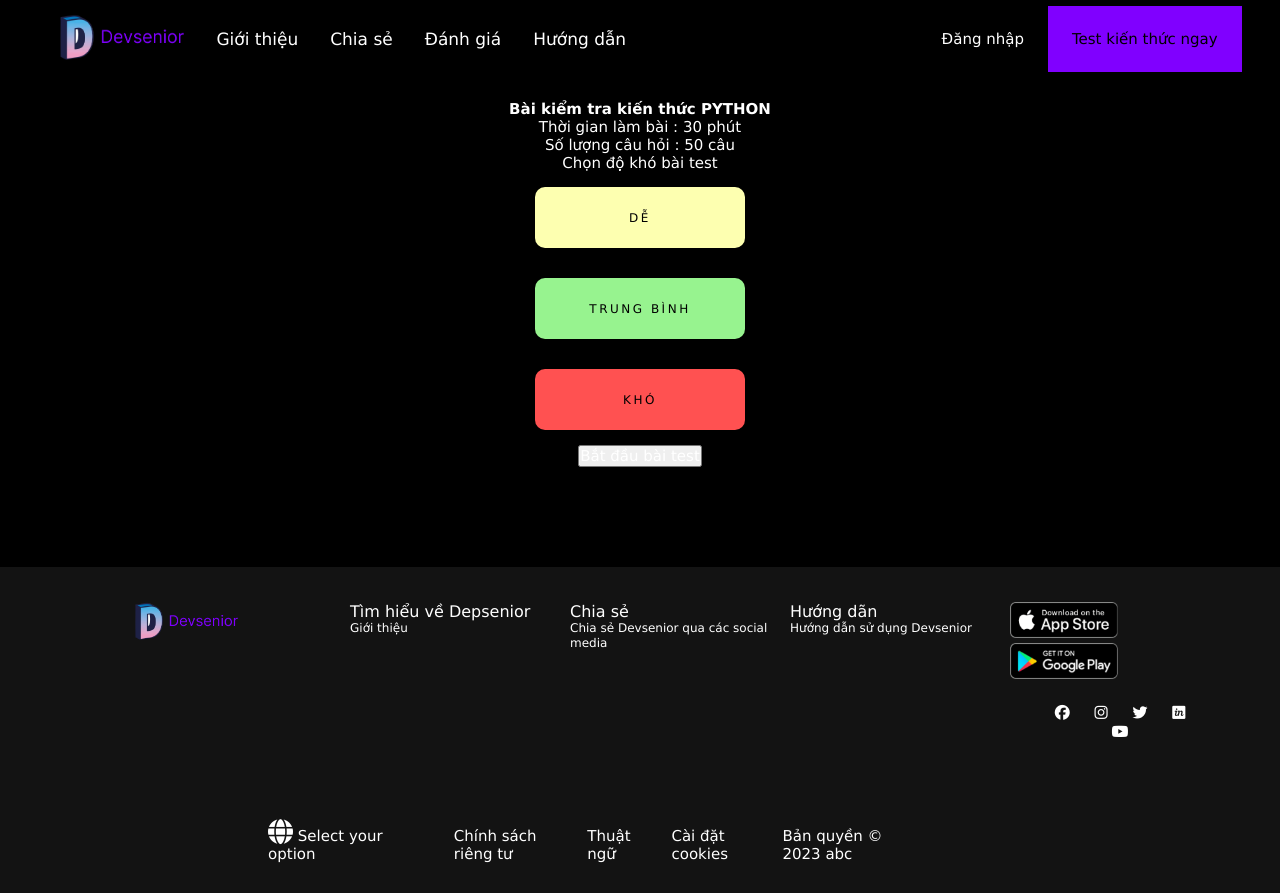
After one commit to Ngoctu1/WebInterview, a PHP site: page /startest.html in a window 1280 px wide. The commit adds this page. Run offline with PHP 8.4, Linux system fonts and the light colour scheme; some libraries are stand-ins or nearby versions.

Commit message:
starttest

```diff
--- /dev/null
+++ b/css/starttest.css
@@ -0,0 +1,60 @@
+* {
+    margin: 0;
+    padding: 0;
+    box-sizing: border-box;
+    font-family: 'Inter';
+    font-style: normal;
+    font-size: 15px;
+    color: #ffffff;
+  }
+#container{
+
+}
+.content{
+    text-align: center;
+    padding: 100px;
+}
+.pick_level button{
+    height: 61px;
+    width: 20%;
+
+
+}
+.pick_level .level{
+    padding: 15px;
+}
+
+
+
+
+
+.pick_level .level  button {
+    padding: 1.3em 3em;
+    font-size: 12px;
+    text-transform: uppercase;
+    letter-spacing: 2.5px;
+    font-weight: 500;
+    color: #000;
+    background-color:#FDFFB0;
+    border: none;
+    border-radius: 10px;
+    box-shadow: 0px 8px 15px rgba(0, 0, 0, 0.1);
+    transition: all 0.3s ease 0s;
+    cursor: pointer;
+    outline: none;
+  }
+  .green{
+    background-color: #97F38F !important;
+    box-shadow: greenyellow;
+  }
+  .red{
+    background-color: #FF5151 !important;
+  }
+button:hover {
+   transition: 0.5s;
+    transform: translateY(-7px);
+  }
+
+  button:active {
+    transform: translateY(-1px);
+  }
--- a/css/style.css
+++ b/css/style.css
@@ -142,12 +142,16 @@ a {
 
 footer {
   padding: 0 50px;
+background-color: #131313;
+  justify-items: center;
 
-  justify-items: center;
-  justify-content: center;
+  padding-right: 50px;
+  padding-left: 130px;
 }
 footer .infor {
   display: flex;
+  padding-bottom: 35px;
+    padding-top: 15px;
 }
 .footer-column {
   flex: 2;
@@ -174,11 +178,15 @@ footer .infor {
   padding: 10px;
 }
 /* footer */
-.copyright-colum .select-menu {
-
+.footer_late{
+  display: flex;
+  align-items: baseline;
+}
+.select-menu.active{
+  position: relative;
 }
 .select-menu .select-btn {
-
+  margin-top: 5px;
   margin-left: 5px;
 }
 .select-btn i {
@@ -198,6 +206,8 @@ footer .infor {
 }
 .select-menu.active .options {
   display: block;
+  position: absolute;
+  bottom: 30px;
 }
 .options .option {
   display: flex;
@@ -220,9 +230,9 @@ footer .infor {
   color: #333;
 }
 footer .infor2 {
-  display: flex;
-  width: 100%;
 
+  width: fit-content;
+  flex: 1;
 }
 .infor2 .copyr {
   display: flex;
@@ -239,7 +249,11 @@ flex-wrap: nowrap;
   display: flex;
   justify-content: center;
   padding: 15px;
+  flex: 3;
 }
 .infor3 p{
   padding: 15px;
 }
+.infor4{
+  flex: 1;
+}
--- /dev/null
+++ b/startest.html
@@ -0,0 +1,136 @@
+<!DOCTYPE html>
+<html lang="en">
+
+<head>
+    <meta charset="UTF-8">
+    <meta http-equiv="X-UA-Compatible" content="IE=edge">
+    <meta name="viewport" content="width=device-width, initial-scale=1.0">
+    <link rel="stylesheet" href="css/starttest.css">
+    <link rel="stylesheet" href="css/style.css">
+
+    <link rel="stylesheet" href="https://cdnjs.cloudflare.com/ajax/libs/font-awesome/6.2.0/css/all.css" />
+    <script src="https://kit.fontawesome.com/041cb6b55e.js" crossorigin="anonymous"></script>
+    <script src="js/script.js" defer></script>
+
+    <title>Document</title>
+</head>
+
+<body>
+    <header>
+        <div class="topnav" id="myTopnav">
+            <a href="#"><img width="130px" height="auto" src="image/logo.png" /></a>
+            <a href="#" class="hidden">Đăng nhập</a>
+            <a href="#" class="hidden">Test kiến thức ngay</a>
+
+            <a href="#">Giới thiệu</a>
+            <a href="#">Chia sẻ</a>
+            <a href="#">Đánh giá</a>
+            <a href="#">Hướng dẫn</a>
+            <a href="javascript:void(0);" class="icon" onclick="myFunction()">
+                <i class="fa fa-bars"></i>
+            </a>
+        </div>
+        <div class="topnav-right">
+            <a href="#">Đăng nhập</a>
+
+            <a href="#" class="blue">Test kiến thức ngay</a>
+        </div>
+    </header>
+    <section id="container">
+        <div class="content">
+            <div class="title">
+                <h1>Bài kiểm tra kiến thức PYTHON</h1>
+                <p>Thời gian làm bài : 30 phút</p>
+                <p>Số lượng câu hỏi : 50 câu</p>
+            </div>
+            <div class="pick_level">
+                <p>Chọn độ khó bài test</p>
+                <div class="level">
+                    <button class="">Dễ</button>
+                </div>
+                <div class="level">
+                    <button class="green">Trung bình</button>
+                </div>
+
+                <div class="level">
+                    <button class="red">Khó</button>
+                </div>
+            </div>
+            <div class="start">
+                <button>Bắt đầu bài test</button>
+            </div>
+        </div>
+
+    </section>
+    <footer>
+        <div class="infor">
+            <div class="footer-column"><img src="image/logo.png" /></div>
+            <div class="footer-column">
+                Tìm hiểu về Depsenior
+                <p>Giới thiệu</p>
+            </div>
+            <div class="footer-column">
+                Chia sẻ
+                <p>Chia sẻ Devsenior qua các social media</p>
+            </div>
+            <div class="footer-column">
+                Hướng dãn
+                <p>Hướng dẫn sử dụng Devsenior</p>
+            </div>
+            <div class="footer-column flex3">
+                <div class="dowload">
+                    <a
+                        href="https://l.facebook.com/l.php?u=https%3A%2F%2Fgithub.com%2Fsonnh7289%2Fpython3-download%2Fraw%2Fmain%2FInterviewQuestion.apk%3Ffbclid%3DIwAR3YFXmHsh7_LIAqQ0HNXrwSxqvZa01YlhmLolnBPu1A5FOQZ7DfvuOEK74&h=AT0BDDy7VMwtesqH_tIfIuy2KsNivO4cNV4dNUunJSmbiFZseuwMReG5Vk5uEhl7RMNSIZkni-soSAGdUY7GFZKlaFsq2SmZ6IP-TQo_ko--ZqpztB-nit3Ksp-tjneijUtAeA"><img
+                            src="image/appstore.png" alt="" /></a>
+                    <a
+                        href="https://l.facebook.com/l.php?u=https%3A%2F%2Fgithub.com%2Fsonnh7289%2Fpython3-download%2Fraw%2Fmain%2FInterviewQuestion.apk%3Ffbclid%3DIwAR3YFXmHsh7_LIAqQ0HNXrwSxqvZa01YlhmLolnBPu1A5FOQZ7DfvuOEK74&h=AT0BDDy7VMwtesqH_tIfIuy2KsNivO4cNV4dNUunJSmbiFZseuwMReG5Vk5uEhl7RMNSIZkni-soSAGdUY7GFZKlaFsq2SmZ6IP-TQo_ko--ZqpztB-nit3Ksp-tjneijUtAeA"><img
+                            src="image/googleplay.png" alt="" /></a>
+                    <div class="social">
+                        <a href=""><i class="fab fa-facebook"></i></a>
+                        <a href=""><i class="fab fa-instagram"></i></a>
+                        <a href=""><i class="fab fa-twitter"></i></a>
+                        <a href=""><i class="fab fa-invision"></i></a>
+                        <a href=""><i class="fab fa-youtube"></i></a>
+                    </div>
+                </div>
+            </div>
+        </div>
+        <div class="footer_late">
+            <div class="infor2">
+
+                <div class="copyright-colum">
+
+                    <div class="select-menu">
+
+
+                        <ul class="options">
+                            <li class="option">
+                                <span class="option-text">Vietnamese</span>
+                            </li>
+                            <li class="option">
+                                <span class="option-text">Enghlish</span>
+                            </li>
+                        </ul>
+
+                        <div class="select-btn">
+                            <i class='fas fa-globe'></i>
+                            <span class="sBtn-text">Select your option</span>
+                        </div>
+                    </div>
+                </div>
+            </div>
+            <div class="infor3">
+                <p>Chính sách riêng tư</p>
+                <p>Thuật ngữ</p>
+                <p>Cài đặt cookies</p>
+                <p>Bản quyền © 2023 abc</p>
+            </div>
+            <div class="infor4">
+            </div>
+        </div>
+        </div>
+        </div>
+    </footer>
+</body>
+
+</html>
```
Also changed, not shown: index.html (+12 -14 lines).
